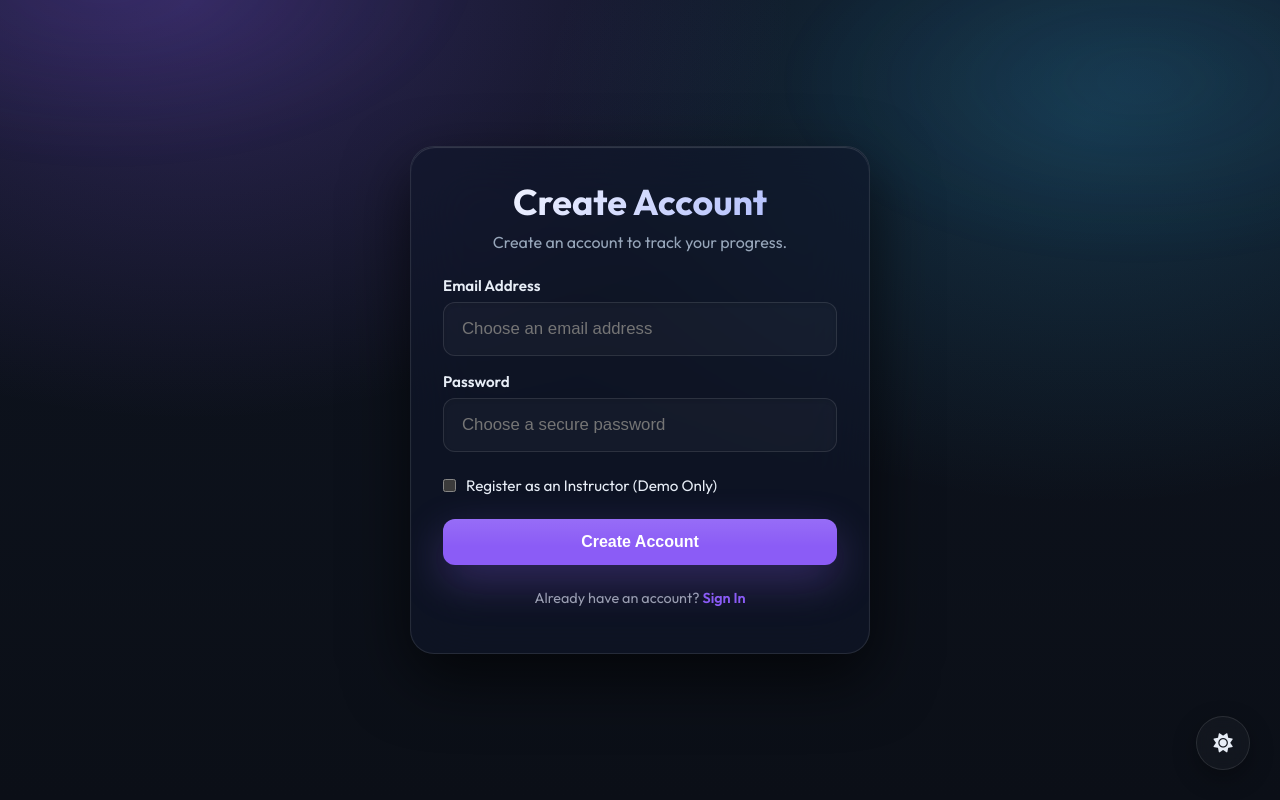
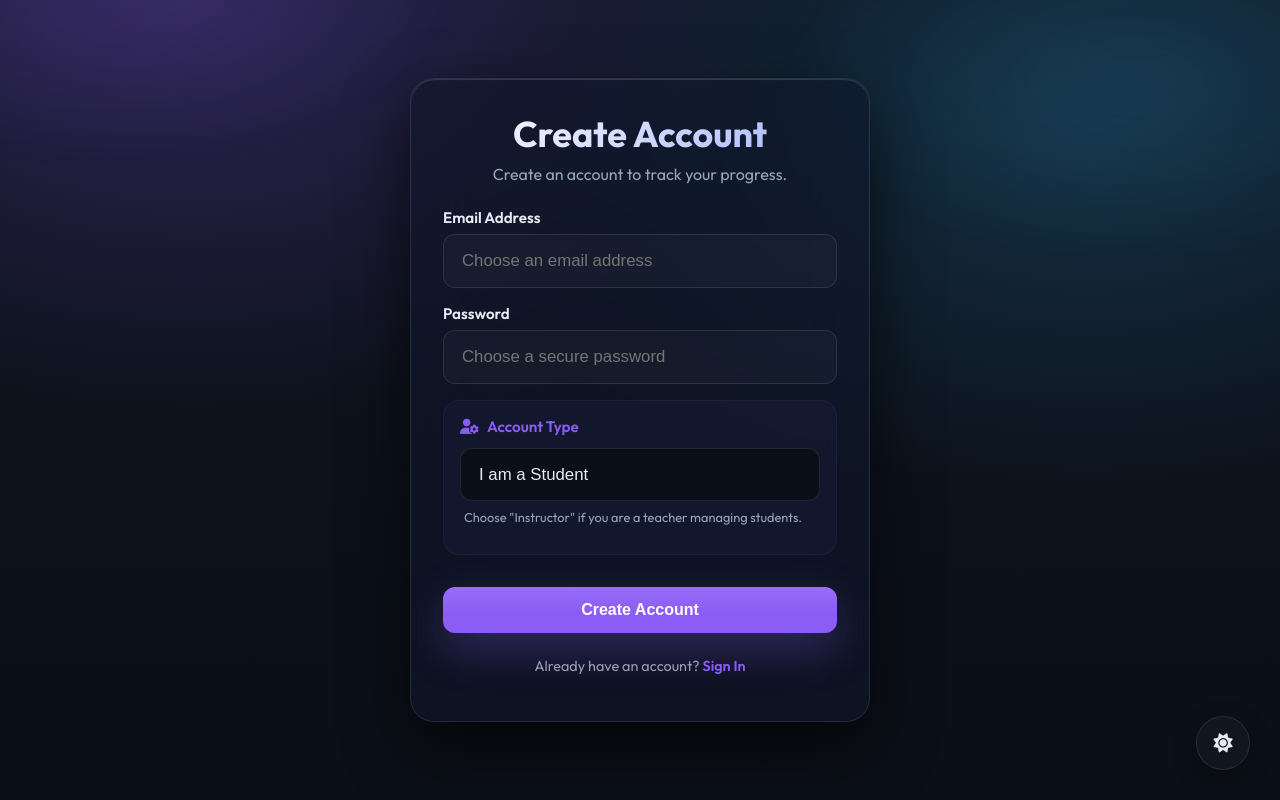
Before and after one commit to lola12349097654567uhdrtyhnb/MATH-TUTOR-AI, a Next.js app in the folder frontend/: page /signup in a window 1280 px wide. Built offline with nearby package versions, Linux system fonts and the light colour scheme.

Commit message:
Update signup role selection to prominent dropdown

```diff
--- a/frontend/src/app/signup/page.js
+++ b/frontend/src/app/signup/page.js
@@ -6,7 +6,7 @@ import Link from 'next/link';
 export default function Signup() {
   const [email, setEmail] = useState('');
   const [password, setPassword] = useState('');
-  const [isInstructor, setIsInstructor] = useState(false);
+  const [role, setRole] = useState('student');
   const [error, setError] = useState(null);
   const router = useRouter();
 
@@ -15,7 +15,7 @@ export default function Signup() {
     const res = await fetch('/api/auth/signup', {
       method: 'POST',
       headers: { 'Content-Type': 'application/json' },
-      body: JSON.stringify({ email, password, role: isInstructor ? 'instructor' : 'student' })
+      body: JSON.stringify({ email, password, role })
     });
     const data = await res.json();
     if (res.ok) {
@@ -42,14 +42,22 @@ export default function Signup() {
               <input type="email" placeholder="Choose an email address" required value={email} onChange={(e) => setEmail(e.target.value)} />
             </div>
 
-            <div className="form-group" style={{marginBottom: '24px'}}>
+            <div className="form-group" style={{marginBottom: '16px'}}>
               <label>Password</label>
               <input type="password" placeholder="Choose a secure password" required value={password} onChange={(e) => setPassword(e.target.value)} />
             </div>
 
-            <div className="form-group" style={{marginBottom: '24px', display: 'flex', alignItems: 'center', gap: '10px'}}>
-              <input type="checkbox" id="isInstructor" checked={isInstructor} onChange={(e) => setIsInstructor(e.target.checked)} style={{width: 'auto', margin: 0}} />
-              <label htmlFor="isInstructor" style={{margin: 0, fontWeight: 400}}>Register as an Instructor (Demo Only)</label>
+            <div className="form-group" style={{marginBottom: '32px', padding: '16px', background: 'rgba(139, 92, 246, 0.05)', borderRadius: '16px', border: '1px solid rgba(139, 92, 246, 0.1)'}}>
+              <label style={{color: 'var(--primary)', display: 'flex', alignItems: 'center', gap: '8px', marginBottom: '12px'}}>
+                <i className="fa-solid fa-user-gear"></i> Account Type
+              </label>
+              <select value={role} onChange={(e) => setRole(e.target.value)} style={{background: 'var(--bg)'}}>
+                <option value="student">I am a Student</option>
+                <option value="instructor">I am an Instructor</option>
+              </select>
+              <p style={{fontSize: '0.8rem', color: 'var(--muted)', marginTop: '8px', marginLeft: '4px'}}>
+                Choose "Instructor" if you are a teacher managing students.
+              </p>
             </div>
 
             <button type="submit" className="btn btn-primary" style={{width: '100%', justifyContent: 'center'}}>
```
